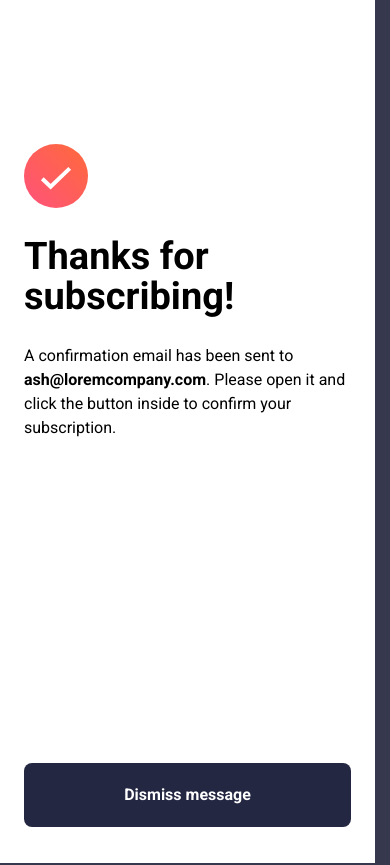
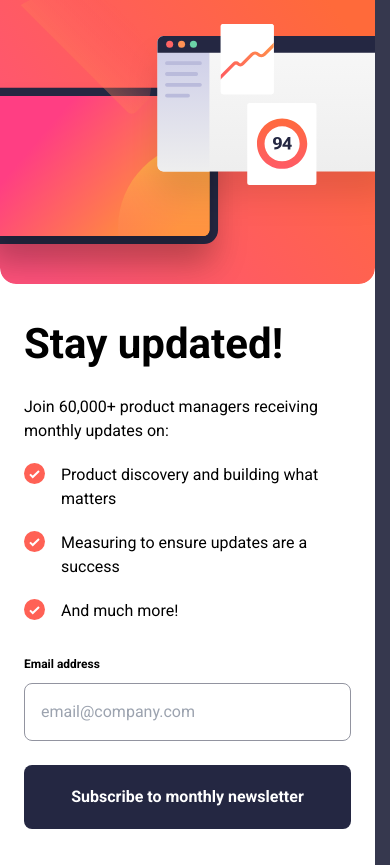
Before and after one commit to Adib27Moghimi/FEM-03-Newsletter-sign-up-form, a website: page index.html in a window 390 px wide. Drawn offline with Linux system fonts and the light colour scheme.

Commit message:
Fixed mobile mode UI bugs

```diff
--- a/index.html
+++ b/index.html
@@ -27,16 +27,14 @@
       class="bg-White min-h-screen max320:w-[320px] mobile1:min-w-[320px] mobile2:max-w-[375px]"
     >
       <!-- * Sign-up form start -->
-      <!-- <section>
+      <section>
         <img
           src="./src/assets/images/illustration-sign-up-mobile.svg"
           alt="mobile sign up illustration"
         />
-      </section> -->
+      </section>
 
-      <!-- <main
-        class="mx-6 mt-9 font-sans font-400 grid gap-5 content-evenly h-full"
-      >
+      <main class="mx-6 pt-7 pb-9 font-sans font-400 grid gap-5 content-evenly">
         <h1 class="text-[42px] font-700">Stay updated!</h1>
         <p>Join 60,000+ product managers receiving monthly updates on:</p>
         <div class="flex items-start">
@@ -51,7 +49,7 @@
           <img src="./src/assets/images/icon-list.svg" alt="list icon" />
           <p class="ml-4">And much more!</p>
         </div>
-        <form class="mt-4">
+        <form class="mt-2">
           <label for="#email" class="text-xs font-700">Email address</label>
           <input
             id="#email"
@@ -68,12 +66,12 @@
             Subscribe to monthly newsletter
           </button>
         </form>
-      </main> -->
+      </main>
 
       <!-- * Sign-up form end -->
 
       <!-- * Success message start -->
-      <main class="py-9 mx-6 font-sans font-700 grid h-[863px]">
+      <!-- <main class="py-9 mx-6 font-sans font-700 grid gap-7 min-h-screen">
         <article class="place-self-center grid gap-7">
           <img src="./src/assets/images/icon-success.svg" alt="" />
           <h1 class="text-[38px]/[40px]">Thanks for subscribing!</h1>
@@ -89,7 +87,7 @@
         >
           Dismiss message
         </button>
-      </main>
+      </main> -->
 
       <!-- * Success message end -->
     </div>
```
Also changed, not shown: style.css.
